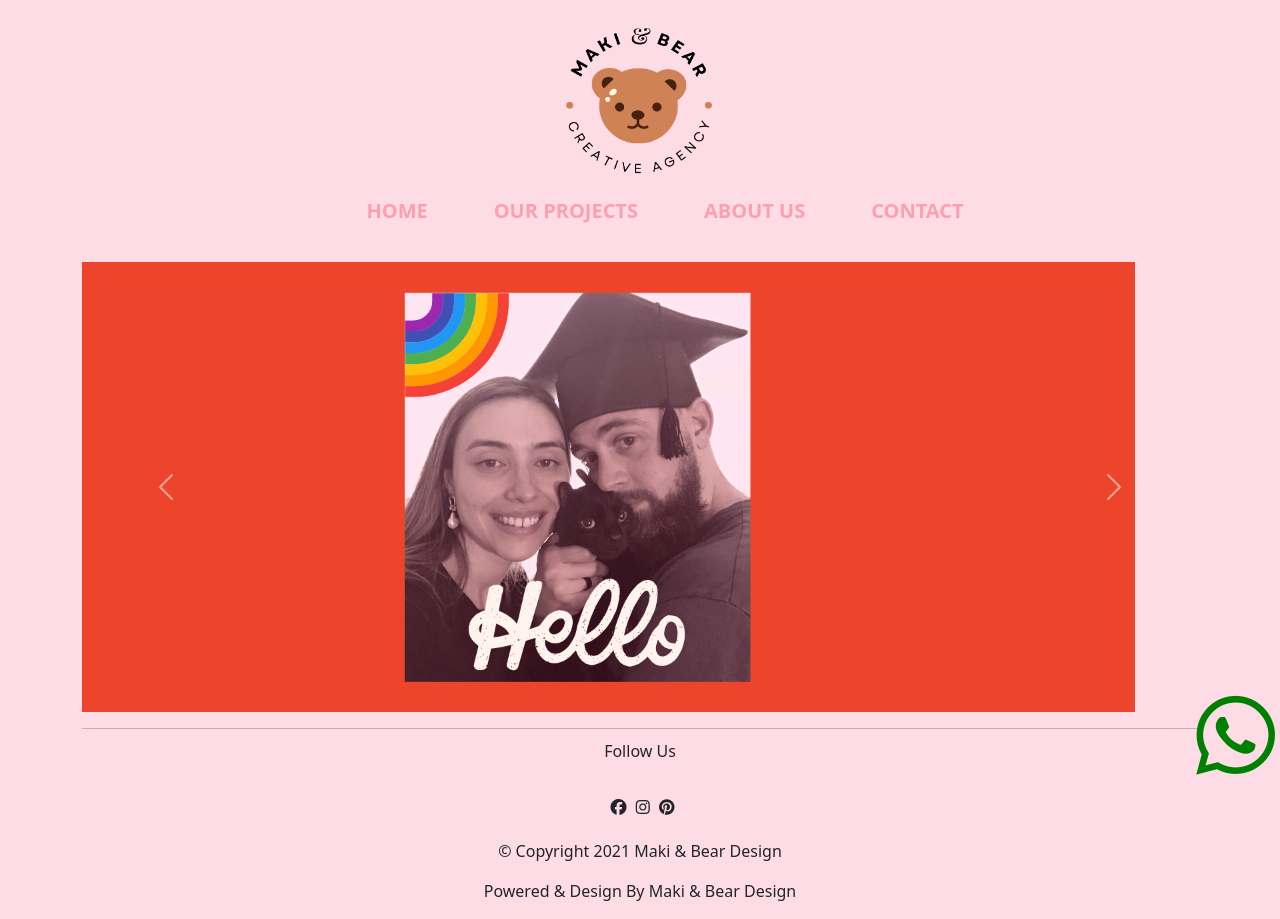
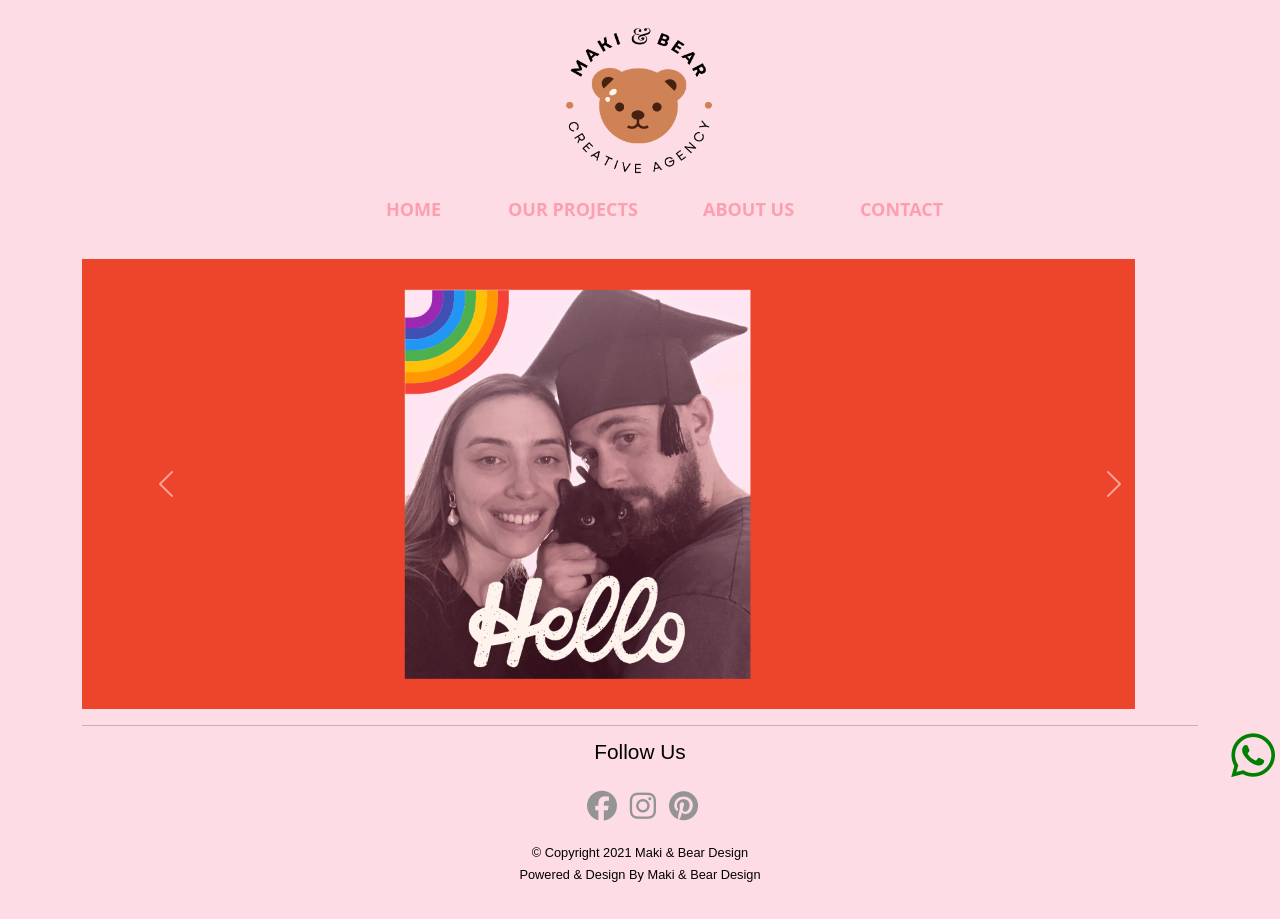
Before and after one commit to tomipoppe/MiProjectoFinalConBoostrap, a plain HTML site: page Pages/aboutUs.html in a window 1280 px wide. After the commit the page ends 888 px from the top, so only its background shows below. Drawn offline with nearby package versions, Linux system fonts and the light colour scheme.

Commit message:
Incluyendo keywords y description

```diff
--- a/Pages/aboutUs.html
+++ b/Pages/aboutUs.html
@@ -4,6 +4,8 @@
     <!-- Required meta tags -->
     <meta charset="utf-8">
     <meta name="viewport" content="width=device-width, initial-scale=1">
+    <meta name="keywords" content="graphic design, invitation design, web design, photography, design agency">
+    <meta name="description" content="We are a creative studio based in Buenos Aires, Argentina. We believe in the power of creativity to drive progress and transform your business. We create imaginative and memorable works.">
     <!-- Bootstrap CSS -->
     <link href="https://cdn.jsdelivr.net/npm/bootstrap@5.1.3/dist/css/bootstrap.min.css" rel="stylesheet"
         integrity="sha384-1BmE4kWBq78iYhFldvKuhfTAU6auU8tT94WrHftjDbrCEXSU1oBoqyl2QvZ6jIW3" crossorigin="anonymous">
@@ -20,7 +22,7 @@
     <!-- LOGO -->
     <header class="header">
         <a href="../index.html">
-            <img class="logo" src="../Img/logo_miki and_bear_studio.png" alt="Maki & Bear Design Logo"
+            <img class="logo hvr-grow" src="../Img/logo_miki and_bear_studio.png" alt="Maki & Bear Design Logo"
                 height="160px" width="160px" />
         </a>
     </header>
@@ -34,10 +36,10 @@
             </button>
             <div class="collapse navbar-collapse" id="navbarNavAltMarkup">
                 <div class="navbar-nav">
-                    <a class="nav-link" aria-current="page" href="../index.html">HOME</a>
-                    <a class="nav-link" aria-current="page" href="./ourProjects.html">OUR PROJECTS</a>
-                    <a class="nav-link" aria-current="page" href="./Pages/aboutUs.html">ABOUT US</a>
-                    <a class="nav-link" aria-current="page" href="#">CONTACT</a>
+                    <a class="nav-link hvr-underline-from-left" aria-current="page" href="../index.html">HOME</a>
+                    <a class="nav-link hvr-underline-from-left" aria-current="page" href="./ourProjects.html">OUR PROJECTS</a>
+                    <a class="nav-link hvr-underline-from-left" aria-current="page" href="./Pages/aboutUs.html">ABOUT US</a>
+                    <a class="nav-link hvr-underline-from-left" aria-current="page" href="#">CONTACT</a>
                 </div>
             </div>
         </div>
@@ -75,18 +77,24 @@
         <hr>
         <!--SOCIAL MEDIA-->
         <section class="social">
-            <p>Follow Us</p>
+            <p class="footerTextSocial">Follow Us</p>
             <div class="links">
-                <a href="#"></a>
-                <i class="fab fa-facebook"></i>
-                <a href="#"></a>
-                <i class="fab fa-instagram"></i>
-                <a href="#"></a>
-                <i class="fab fa-pinterest"></i>
+                <a href="#" class="hvr-icon-bounce">
+                    <i class="fab fa-facebook  hvr-icon"></i>
+                </a>
+                <a href="#" class="hvr-icon-bounce">
+                    <i class="fab fa-instagram hvr-icon"></i>
+                </a>
+                <a href="#" class="hvr-icon-bounce">
+                    <i class="fab fa-pinterest hvr-icon"></i>
+                </a>
             </div>
         </section>
-        <p class="">&copy; Copyright 2021 Maki & Bear Design</p>
-        <p>Powered & Design By Maki & Bear Design</p>
+        <section>
+            <p class="footerText">&copy Copyright 2021 Maki & Bear Design</p>
+            <p class="footerText">Powered & Design By Maki & Bear Design</p>
+
+        </section>
     </footer>
 
     <!-- Option 1: Bootstrap Bundle with Popper -->
--- a/css/style.css
+++ b/css/style.css
@@ -43,7 +43,7 @@
   margin-left: 50px; }
 
 a.nav-link {
-  font-size: 20px;
+  font-size: 18px;
   color: #f27b8f;
   font-weight: bold; }
 
@@ -132,7 +132,7 @@ body {
       color: black; }
 
 .fa-whatsapp {
-  font-size: 90px;
+  font-size: 50px;
   color: #008000; }
 
 .fixed {
--- a/scss/components/_navbar.scss
+++ b/scss/components/_navbar.scss
@@ -12,7 +12,7 @@
 }
 
 a.nav-link{
-    font-size: 20px;
+    font-size: 18px;
     color: rgb(242, 123, 143);
     font-weight: bold;
 }
--- a/scss/components/_wapp.scss
+++ b/scss/components/_wapp.scss
@@ -1,5 +1,5 @@
 .fa-whatsapp {
-    font-size: 90px;
+    font-size: 50px;
     color: #008000;
 }
 
```
Also changed, not shown: Pages/OurProjects.html (+22 -14 lines), index.html (+3 -9 lines), readme.txt (added).
